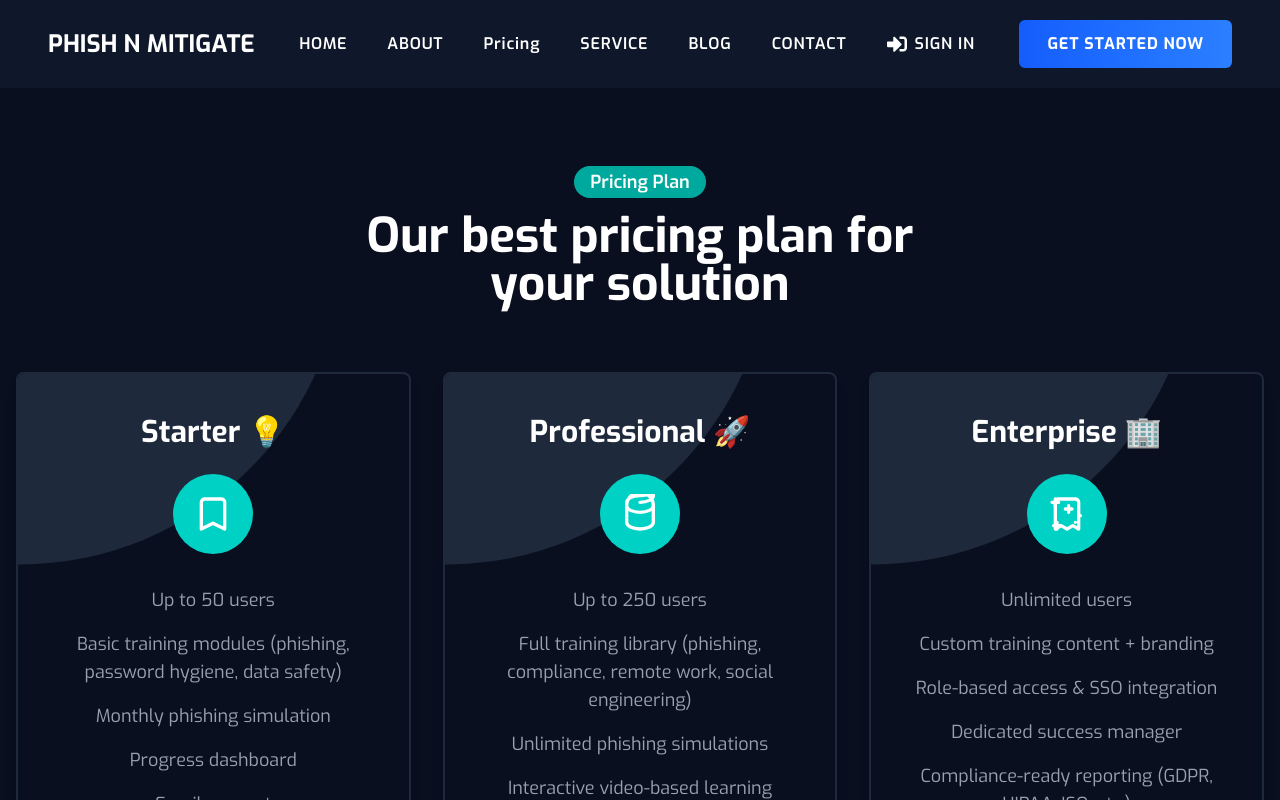
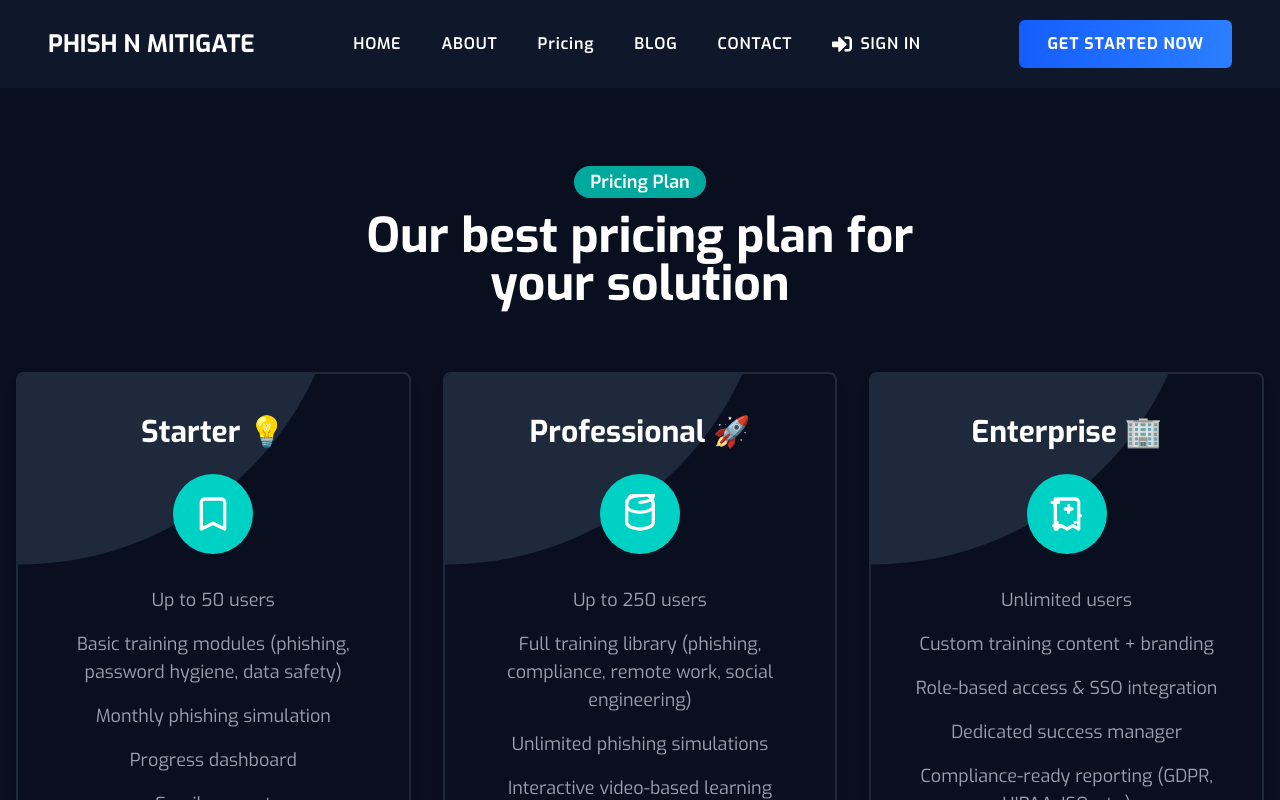
Before and after one commit to Mr-vji/-PHISH-N-MITIGATE, a Next.js app: page /pricing in a window 1280 px wide. Shown: the top 800 px of the page. Built offline with nearby package versions, Linux system fonts and the light colour scheme.

Commit message:
Describe what you changed

```diff
--- a/src/app/Components/Nav.jsx
+++ b/src/app/Components/Nav.jsx
@@ -39,14 +39,7 @@ function Nav() {
             </Link>
          </li>
          {/* SERVICE kept for desktop only */}
-         <li className="hidden lg:block">
-            <Link
-               href="/service"
-               className="flex items-center gap-1 cursor-pointer hover:text-gray-300 transition-colors duration-300"
-            >
-               SERVICE
-            </Link>
-         </li>
+
          <li>
             <Link
                href="/"
```
